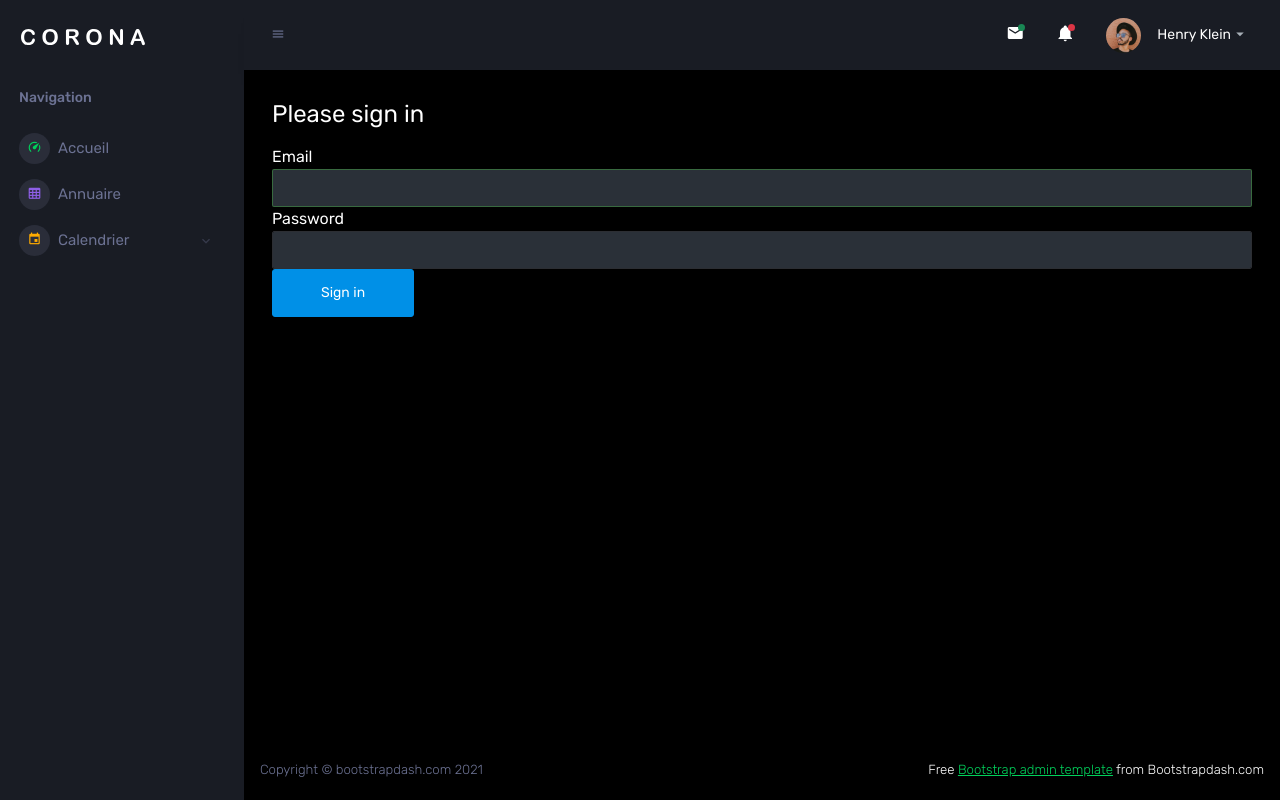
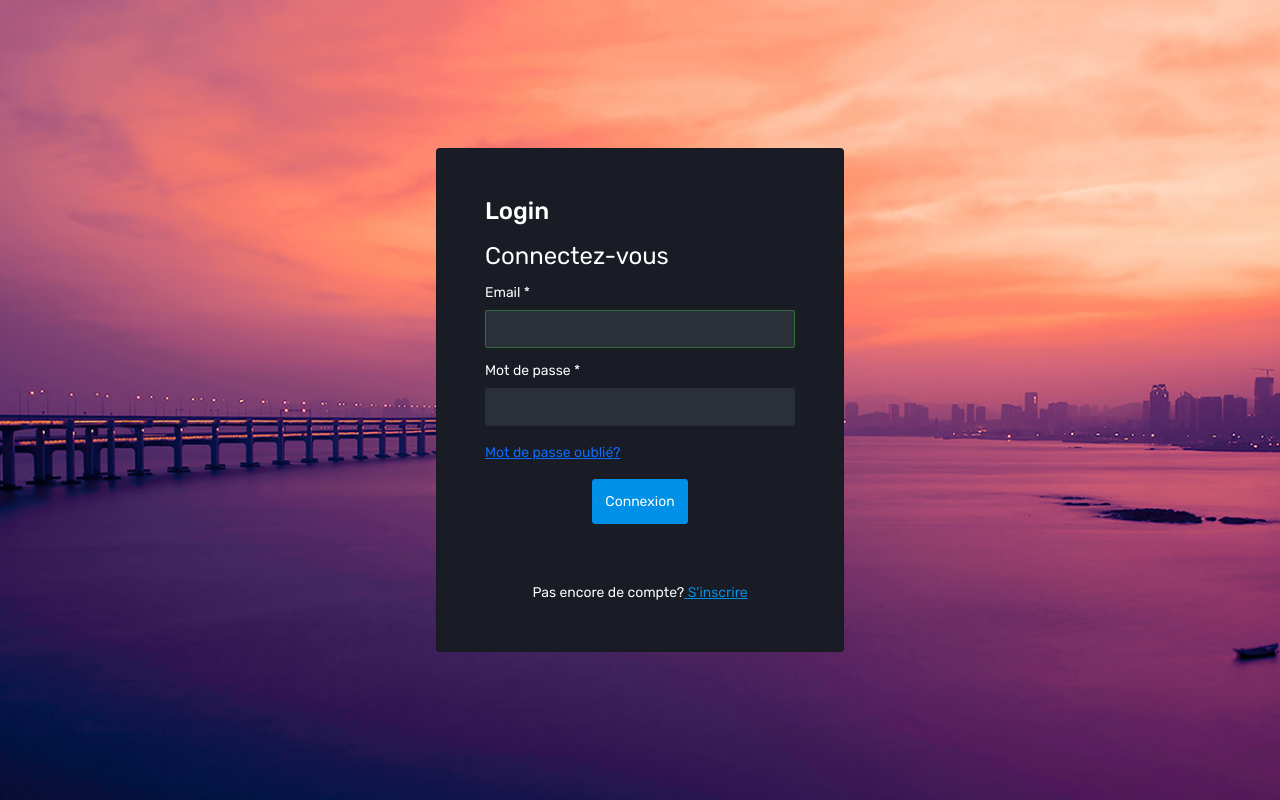
Before and after one commit to HRVNoa/AppliWebBananerie, a Symfony app: template templates/security/login.html.twig in a window 1280 px wide. Run offline with Twig, Linux system fonts and the light colour scheme; the template is opened without the code that fills it, so the values that code supplies are empty; some libraries are stand-ins or nearby versions.

Commit message:
Création vue de la page login

```diff
--- a/templates/security/login.html.twig
+++ b/templates/security/login.html.twig
@@ -1,8 +1,32 @@
-{% extends 'base.html.twig' %}
+<!DOCTYPE html>
+<html lang="en">
+<head>
+    <!-- Required meta tags -->
+    <meta charset="utf-8">
+    <meta name="viewport" content="width=device-width, initial-scale=1, shrink-to-fit=no">
+    <title>Page de connexion</title>
+    <!-- plugins:css -->
+    <link rel="stylesheet" href="{{ asset("/design/assets/vendors/mdi/css/materialdesignicons.min.css") }}">
+    <link rel="stylesheet" href="{{ asset("/design/assets/vendors/css/vendor.bundle.base.css")}}">
+    <!-- endinject -->
+    <!-- Plugin css for this page -->
+    <!-- End plugin css for this page -->
+    <!-- inject:css -->
+    <!-- endinject -->
+    <!-- Layout styles -->
+    <link rel="stylesheet" href="{{ asset("/design/assets/css/style.css")}}">
+    <!-- End layout styles -->
+    <link rel="shortcut icon" href="{{ asset("/design/assets/images/favicon.png")}}" />
+</head>
 
-{% block title %}Log in!{% endblock %}
-
-{% block body %}
+<body>
+<div class="container-scroller">
+    <div class="container-fluid page-body-wrapper full-page-wrapper">
+        <div class="row w-100 m-0">
+            <div class="content-wrapper full-page-wrapper d-flex align-items-center auth login-bg">
+                <div class="card col-lg-4 mx-auto">
+                    <div class="card-body px-5 py-5">
+                        <h3 class="card-title text-left mb-3">Login</h3>
                         <form method="post">
                             {% if error %}
                                 <div class="alert alert-danger">{{ error.messageKey|trans(error.messageData, 'security') }}</div>
@@ -10,22 +34,49 @@
 
                             {% if app.user %}
                                 <div class="mb-3">
-            You are logged in as {{ app.user.userIdentifier }}, <a href="{{ path('app_logout') }}">Logout</a>
+                                    You are logged in as {{ app.user.userIdentifier }}, <a href="{{ path('app_logout') }}">Déconnexion</a>
                                 </div>
                             {% endif %}
 
-    <h1 class="h3 mb-3 font-weight-normal">Please sign in</h1>
-    <label for="inputEmail">Email</label>
-    <input type="email" value="{{ last_username }}" name="email" id="inputEmail" class="form-control" autocomplete="email" required autofocus>
-    <label for="inputPassword">Password</label>
+                            <h1 class="h3 mb-3 font-weight-normal">Connectez-vous </h1>
+                            <div class="form-group">
+                            <label for="inputEmail">Email *</label>
+                            <input type="email" value="{{ last_username }}" name="email" id="inputEmail" class="form-control p_input" autocomplete="email" required autofocus>
+                            </div>
+                            <div class="form-group">
+                                <label for="inputPassword">Mot de passe *</label>
                                 <input type="password" name="password" id="inputPassword" class="form-control" autocomplete="current-password" required>
-
+                            </div>
+                            <div class="form-group d-flex align-items-center justify-content-between">
+                                <a href="#" class="forgot-pass">Mot de passe oublié?</a>
+                            </div>
                             <input type="hidden" name="_csrf_token"
                                    value="{{ csrf_token('authenticate') }}"
                             >
-
-    <button class="btn btn-lg btn-primary" type="submit">
-        Sign in
+                            <div class="text-center">
+                             <button class="btn btn-primary btn-block enter-btn" type="submit">
+                                 Connexion
                               </button>
+                            </div>
                         </form>
-{% endblock %}
+                        <p class="sign-up">Pas encore de compte?<a href="#"> S'inscrire</a></p>
+                    </div>
+                </div>
+            </div>
+        </div>
+    </div>
+</div>
+<!-- container-scroller -->
+<!-- plugins:js -->
+<script src="{{ asset("/design/assets/vendors/js/vendor.bundle.base.js")}}"></script>
+<!-- endinject -->
+<!-- Plugin js for this page -->
+<!-- End plugin js for this page -->
+<!-- inject:js -->
+<script src="{{ asset("/design/assets/js/off-canvas.js")}}"></script>
+<script src="{{ asset("/assets/js/hoverable-collapse.js")}}"></script>
+<script src="{{ asset("/assets/js/misc.js")}}"></script>
+<script src="{{ asset("/assets/js/settings.js")}}"></script>
+<script src="{{ asset("/assets/js/todolist.js")}}"></script>
+</body>
+</html>
```
Lines whose indentation alone changed are shown as unchanged.
